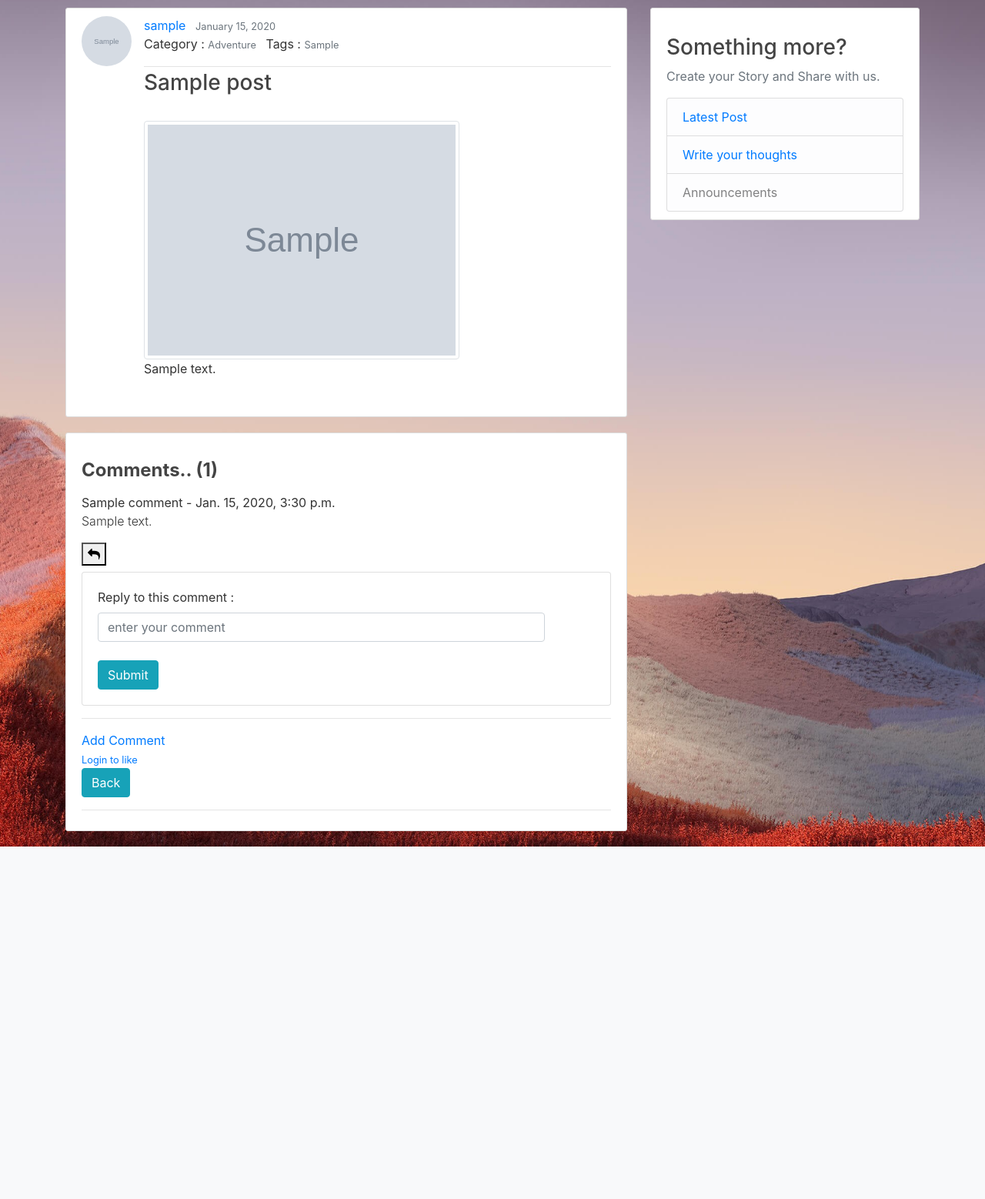
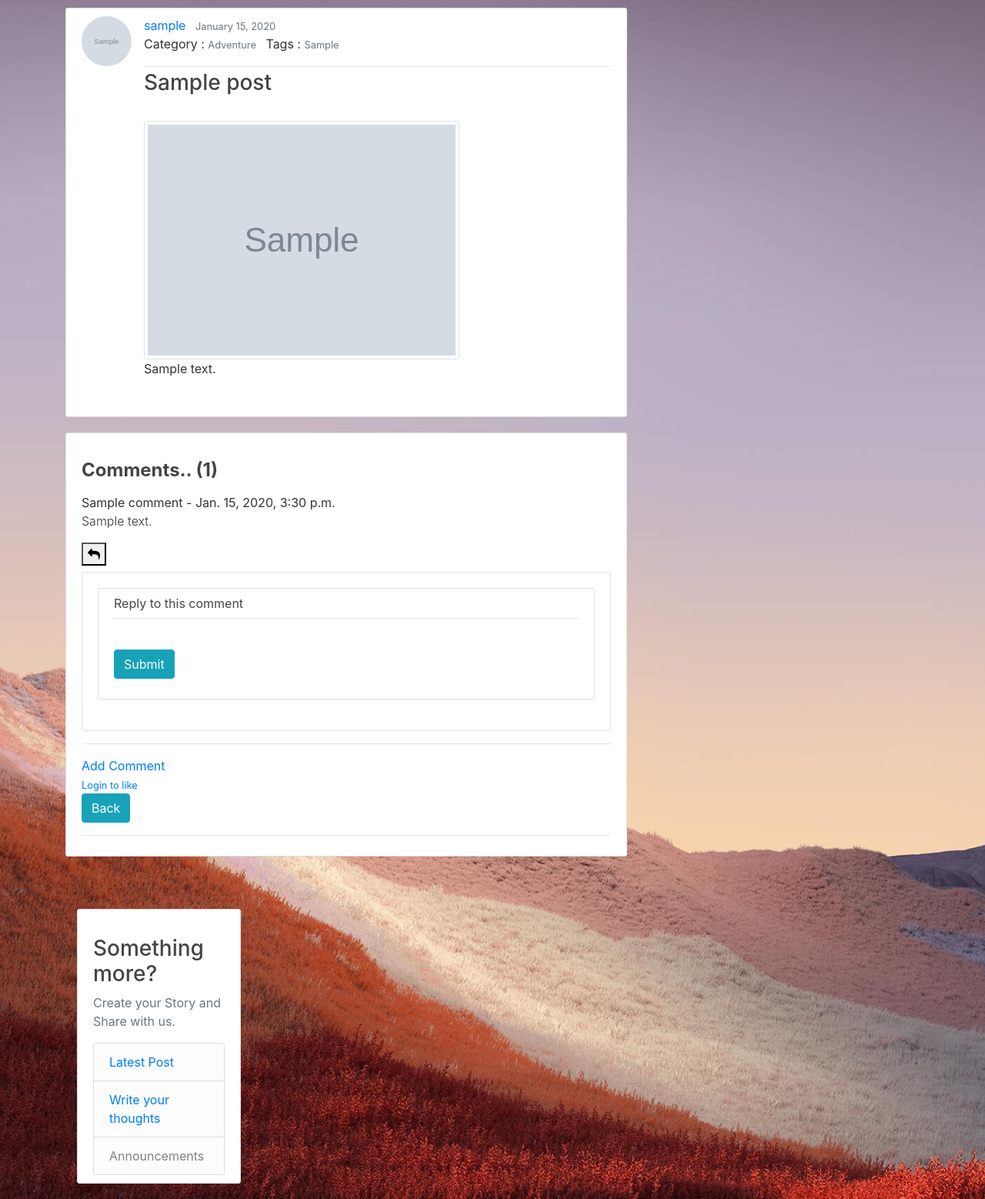
Before and after one commit to Chandlerrrr/Blogverge, a Django app: page /post/1 in a window 1280 px wide, after a click that opens the changed part; the page is wider, and only the part inside the window is pictured. Shown: the part 92-1650 px from the top of that part at 77% size. Before the commit the page ends 1192 px from the top of that part, so only its background shows below. Run offline with Django 3.2, Linux system fonts and the light colour scheme; tables that the repository leaves empty hold one stand-in row (values such as "Sample post"); grey boxes marked "Sample" are stand-in pictures; some libraries are stand-ins or nearby versions.

Commit message:
adding reply comment t24

```diff
--- a/Blog/templates/blog/post_detail.html
+++ b/Blog/templates/blog/post_detail.html
@@ -44,18 +44,19 @@
                             </button>
                         <div class="collapse" id="replyBox{{ comment.id }}">
                             <div class="card card-body my-2">
-                                <form method="POST">
-                                    {% csrf_token %}
-                                    <div class="form-group">
-                                        <label for="comment">Reply to this comment :</label>
-                                        <label>
-                                            <input type="text" class="form-control" name="comment" placeholder="enter your comment" size="50">
-                                        </label>
-                                        <input type="hidden" name="parentsid" value="{{ comment.id }}">
-                                    </div>
-                                    <input type="hidden" name="postsid" value="{{ post.id }}">
-                                    <button class="btn btn-info" role="button" type="submit" name="submit">Submit</button>
-                                </form>
+                                <div class="content-section">
+                                    <form method="POST">
+                                        {% csrf_token %}
+                                        <fieldset class="form-group">
+                                            <legend class="border-bottom mb-4">
+                                                <h6 class="font-weight-normal"> Reply to this comment </h6>
+                                            </legend>
+                                            {{ form|crispy }}
+                                        </fieldset>
+                                        <div class="form-group">
+                                            <button class="btn btn-info" role="button" type="submit" name="submit">Submit</button>
+                                        </div>
+                                    </form>
                                 {% for reply in comment.replies.all %}
                                     <p class="font-weight-normal">{{ reply.name }} - {{ reply.Text }}</p>
                                     {% endfor %}
--- a/Blog/views.py
+++ b/Blog/views.py
@@ -65,6 +65,7 @@ class PostCommentView(CreateView):
     model = Comment
     form_class = CommentForm
     template_name = "blog/add_comment.html"
+    fields = ['Name', 'Text']
 
     def form_valid(self, form):
         form.instance.post_id = self.kwargs['pk']
```
